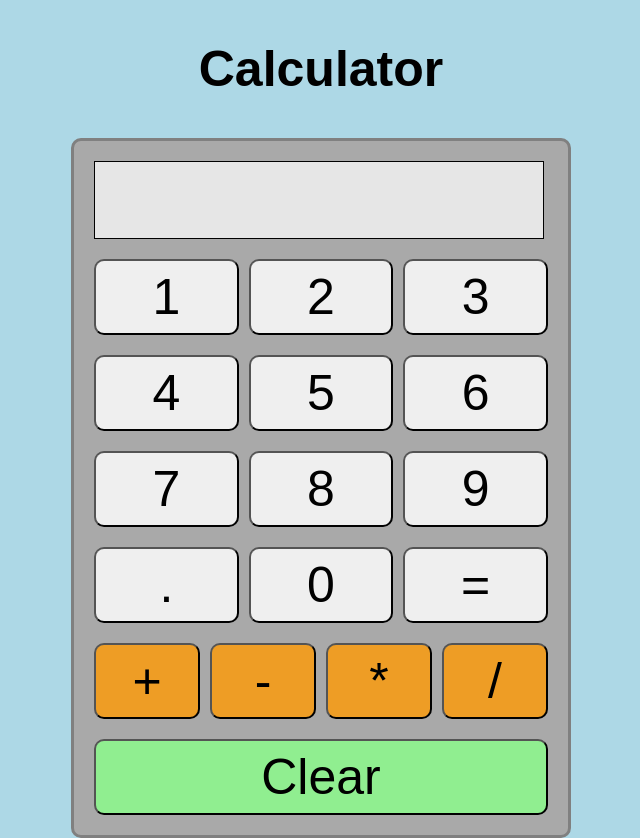
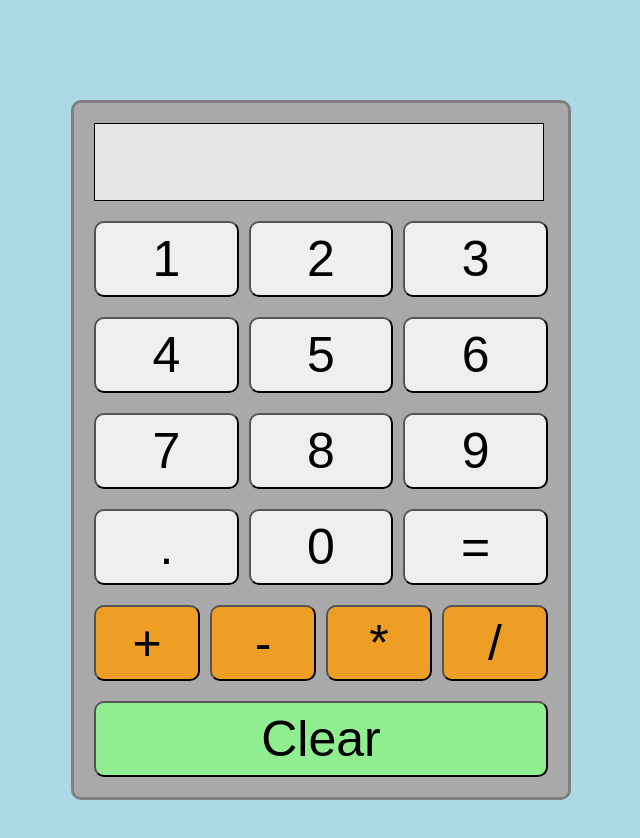
Before and after one commit to alextalijan/calculator, a plain HTML site: page index.html in a window 1280 px wide. Shown: the whole page, without its empty margins (319-959 px from the left). After the commit the page ends 800 px from the top, so only its background shows below. Drawn offline with Linux system fonts and the light colour scheme.

Commit message:
fix: remove heading, add top margin for calculator
This was a purely aesthetic decision.

```diff
--- a/css/styles.css
+++ b/css/styles.css
@@ -31,6 +31,7 @@ body {
     padding: 20px;
     background-color: #A9A9A9;
     border-radius: 10px;
+    margin-top: 100px;
 }
 
 .calculator > *,
@@ -67,11 +68,6 @@ button:hover {
     background-color: rgb(210, 210, 210);
 }
 
-h1 {
-    font-size: 50px;
-    margin: 40px auto;
-}
-
 .operator {
     background-color: #ee9d25;
 }
--- a/index.html
+++ b/index.html
@@ -7,7 +7,6 @@
     <title>Calculator</title>
   </head>
   <body>
-    <h1>Calculator</h1>
     <div class="calculator">
       <div class="display"></div>
       <div class="row">
```
